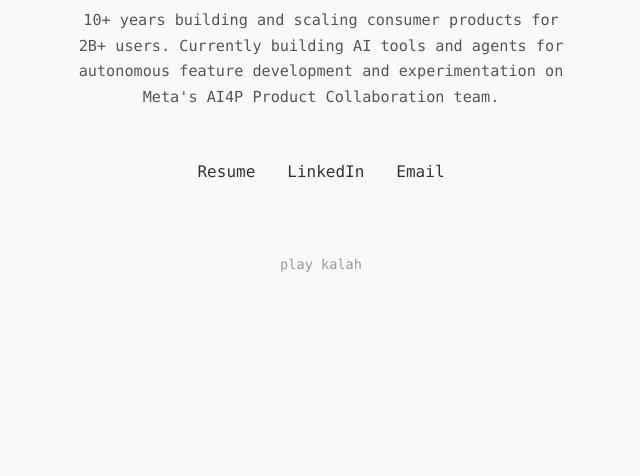
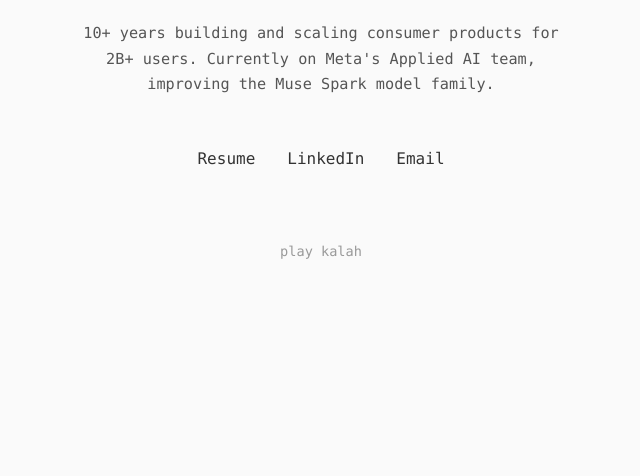
Before and after one commit to angelkjos/angelkjos.github.io, a plain HTML site: page index.html in a window 1280 px wide. Shown: the part 324-800 px from the top of the page, without its empty margins (319-959 px from the left). Drawn offline with Linux system fonts and the light colour scheme.

Commit message:
Update site copy: Applied AI team

```diff
--- a/index.html
+++ b/index.html
@@ -121,7 +121,7 @@
   <div class="container">
     <h1>Angel Kjoseski</h1>
     <p class="tagline">Staff Software Engineer & Technical Lead at Meta</p>
-    <p class="summary">10+ years building and scaling consumer products for 2B+ users. Currently building AI tools and agents for autonomous feature development and experimentation on Meta's AI4P Product Collaboration team.</p>
+    <p class="summary">10+ years building and scaling consumer products for 2B+ users. Currently on Meta's Applied AI team, improving the Muse Spark model family.</p>
     <div class="links">
       <a href="resume/Resume - Angel Kjoseski.pdf">Resume</a>
       <a href="https://www.linkedin.com/in/angelkjoseski/" target="_blank" rel="noopener noreferrer">LinkedIn</a>
```
